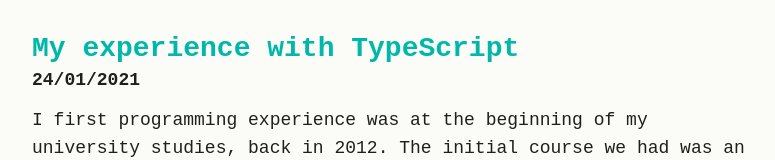
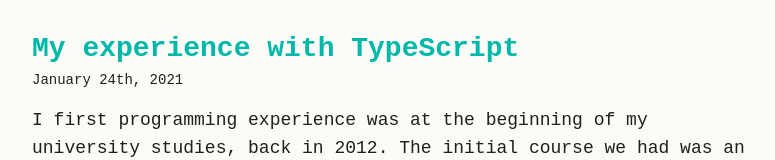
Before and after one commit to sakarisson/sakarisson.com, a Next.js app: page /posts/my-experience-with-typescript in a window 1280 px wide. Shown: the part 178-338 px from the top of the page, without its empty margins (248-1023 px from the left). Built offline with nearby package versions, Linux system fonts and the light colour scheme.

Commit message:
Properly format date

```diff
--- a/pages/posts/[slug].tsx
+++ b/pages/posts/[slug].tsx
@@ -3,8 +3,9 @@
 import matter from 'gray-matter';
 import styled from 'styled-components';
 import fs from 'fs';
+import { format } from 'date-fns';
 
-import { Subheading, Title } from '../../src/components/Typography';
+import { Small, Title } from '../../src/components/Typography';
 import CustomMarkdown from '../../src/components/CustomMarkdown';
 
 const TitleContainer = styled.div`
@@ -21,7 +22,7 @@
   <div>
     <TitleContainer>
       <Title>{title}</Title>
-      <Subheading>{date}</Subheading>
+      <Small>{date}</Small>
     </TitleContainer>
     <CustomMarkdown>{content}</CustomMarkdown>
   </div>
@@ -45,12 +46,13 @@
   const rawData = await import(`../../src/_posts/${slug}.md`);
   const formattedData = matter(rawData.default);
 
-  const postMetadata = formattedData.data as Omit<Props, 'content'>;
+  const { title, date } = formattedData.data as { title: string; date: Date };
   const postContent = formattedData.content;
 
   return {
     props: {
-      ...postMetadata,
+      title,
+      date: format(date, 'PPP'),
       content: postContent,
     },
   };
--- a/src/_posts/my-experience-with-typescript.md
+++ b/src/_posts/my-experience-with-typescript.md
@@ -1,6 +1,6 @@
 ---
 title: My experience with TypeScript
-date: 24/01/2021
+date: 2021-01-24
 ---
 I first programming experience was at the beginning of my university studies, back in 2012. The initial course we had was an introduction to programming in C++. As I was entirely new and inexperienced in the field of software development, my main focus at the time was to simply be able to improve my skills enough to write simple programs, such as FizzBuzz and a pythagoras calculator. At the end of the course I was proficient enough at C++ development that I was able to write the simple apps that our professor gave us as homework.
 
```
